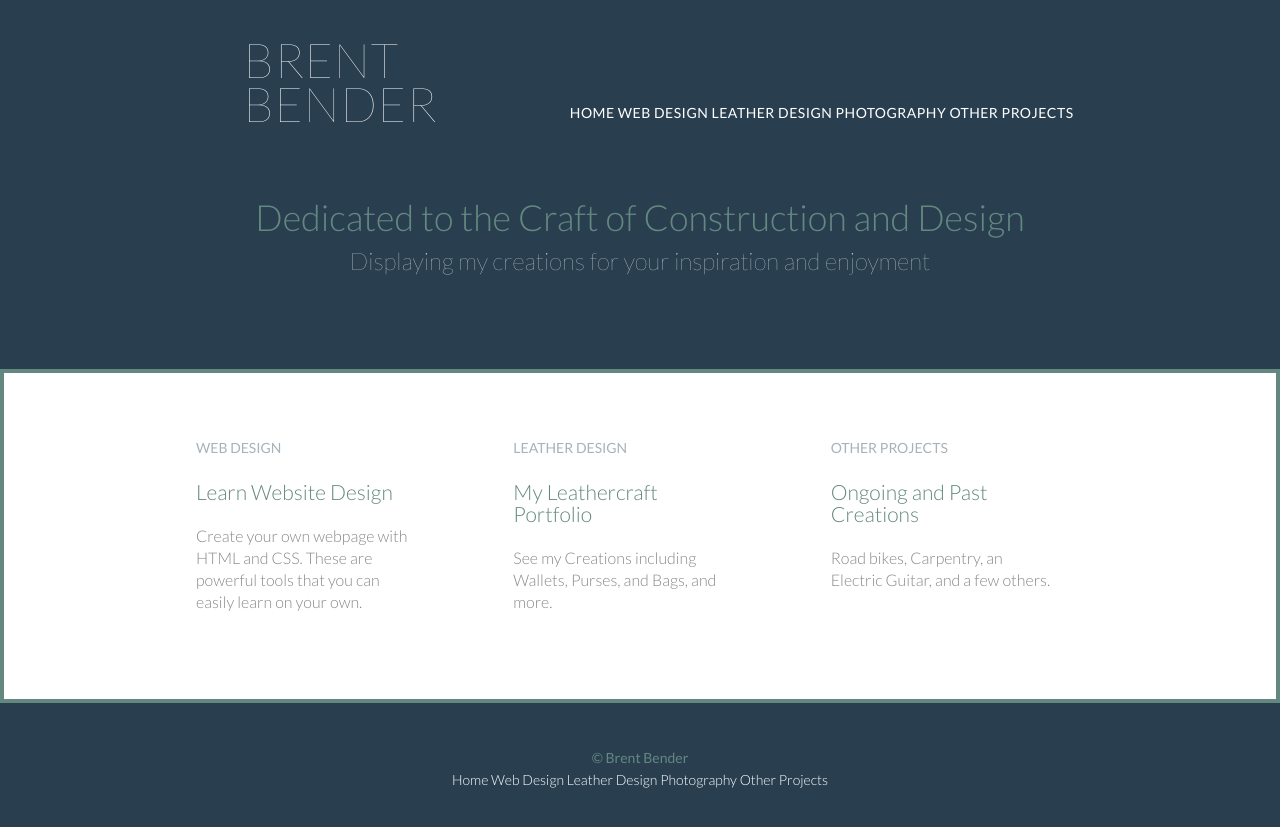
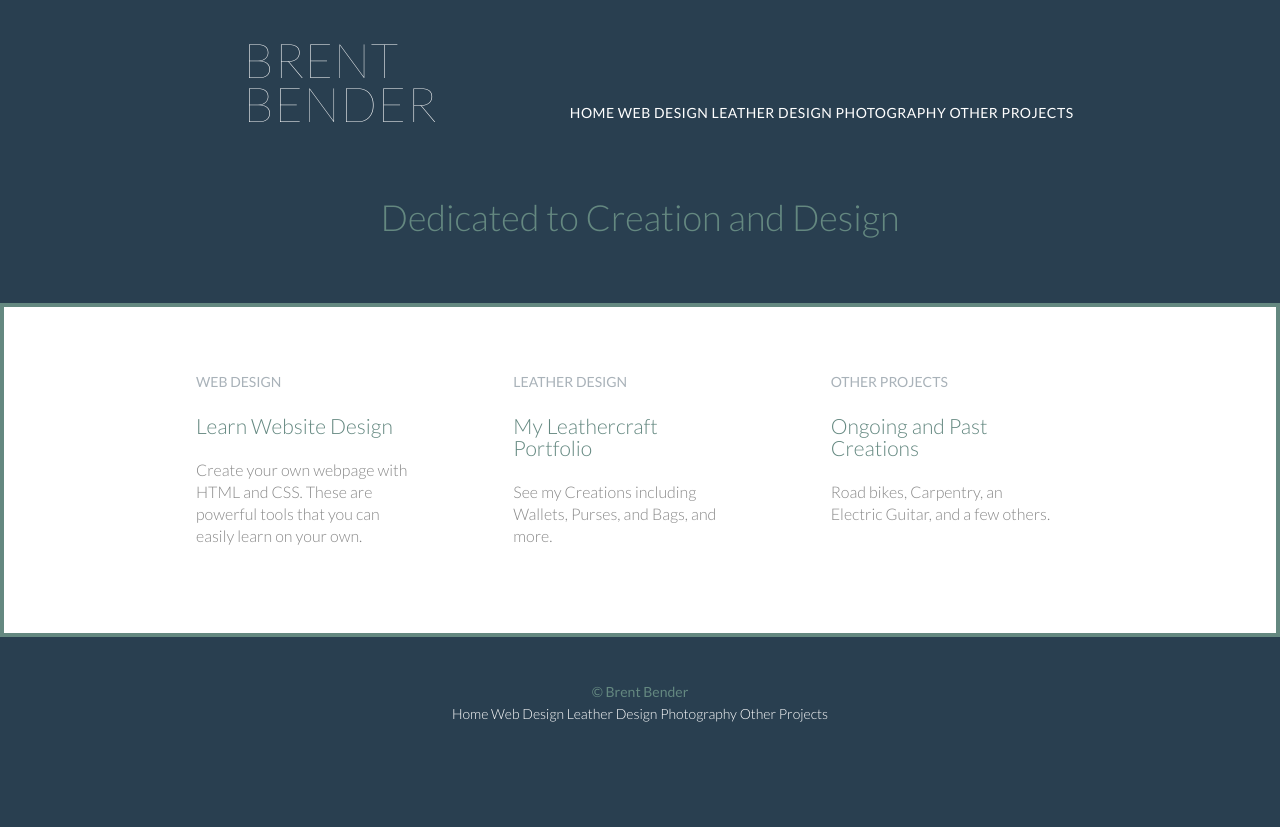
Before and after one commit to Bbender87/Bbender87.github.io, a Jekyll site: the page built from index.html, in a window 1280 px wide. Shown: the top 827 px of the page. Built offline with Jekyll 4.4.1, drawn with Linux system fonts in a browser that asks for light colours.

Commit message:
Change hero section
remove paragraph

```diff
--- a/_layouts/default.html
+++ b/_layouts/default.html
@@ -31,9 +31,7 @@
 
 <section class="hero">
 
-  <h2>Dedicated to the Craft of Construction and Design</h2>
-
-  <p>Displaying my creations for your inspiration and enjoyment</p>
+  <h2>Dedicated to Creation and Design</h2>
 
 </section>
 
```
